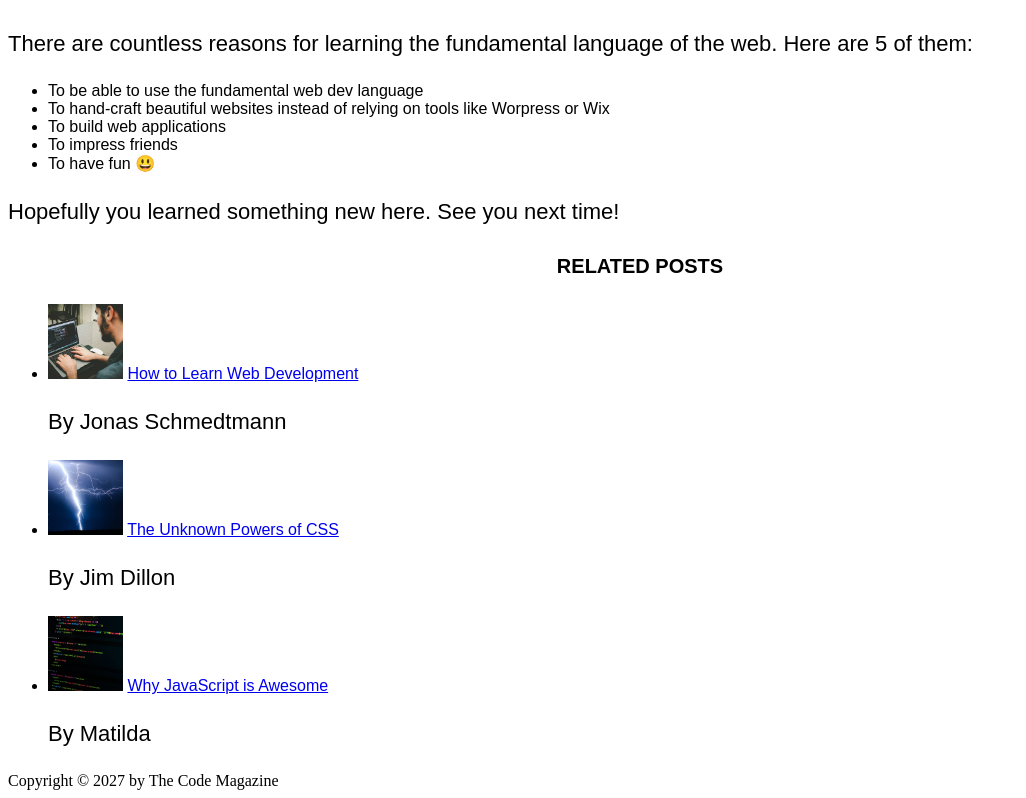
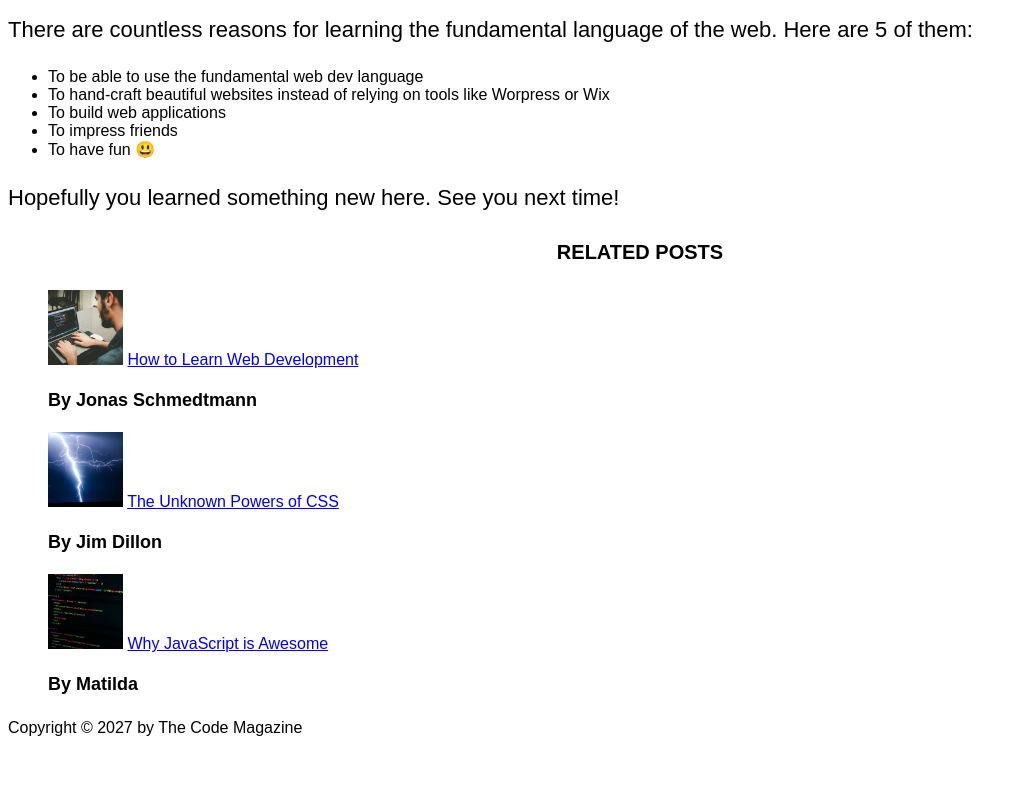
Before and after one commit to 08024763000biyi-dev/web-dev-journey-2026, a plain HTML site: page code-magazine/index.html in a window 1280 px wide. Shown: the part 1189-1987 px from the top of the page, without its empty margins (0-1026 px from the left). After the commit the page ends 1951 px from the top, so only its background shows below. Drawn offline with Linux system fonts and the light colour scheme.

Commit message:
learn: review CSS selectors, classes, and ID concepts

```diff
--- a/code-magazine/index.html
+++ b/code-magazine/index.html
@@ -4,13 +4,14 @@
     <meta charset="UTF-8" />
     <meta name="viewport" content="width=device-width, initial-scale=1.0" />
     <title>The Basic Language of Web: HTM</title>
-    <link rel="stylesheet" href="style.css">
+    <link rel="stylesheet" href="style.css" />
   </head>
   <body>
     <header>
       <h1>📘 The Code Magazine</h1>
 
       <nav><a href="blog.html">Blog Challenges Flexbox CSS Grid</a></nav>
+
     </header>
 
     <article>
@@ -24,7 +25,7 @@
           height="50"
         />
 
-        <p>Posted by <strong>Laura Jones</strong> on Monday, June 21st 2027</p>
+        <p id="author">Posted by <strong>Laura Jones</strong> on Monday, June 21st 2027</p>
 
         <img
           src="images/post-img.jpg"
@@ -101,7 +102,7 @@
 
     <aside>
       <h4>Related posts</h4>
-      <ul>
+      <ul class="related">
         <li>
           <img
             src="images/related-1.jpg"
@@ -110,7 +111,7 @@
             height="75"
           />
           <a href="#">How to Learn Web Development</a>
-          <p>By Jonas Schmedtmann</p>
+          <p class="related-author">By Jonas Schmedtmann</p>
         </li>
         <li>
           <img
@@ -120,7 +121,7 @@
             height="75"
           />
           <a href="#">The Unknown Powers of CSS</a>
-          <p>By Jim Dillon</p>
+          <p class="related-author">By Jim Dillon</p>
         </li>
         <li>
           <img
@@ -130,11 +131,14 @@
             height="75"
           />
           <a href="#">Why JavaScript is Awesome</a>
-          <p>By Matilda</p>
+          <p class="related-author">By Matilda</p>
         </li>
       </ul>
     </aside>
 
-    <footer>Copyright &copy; 2027 by The Code Magazine</footer>
+    <footer>
+      <p id="copyright">
+      Copyright &copy; 2027 by The Code Magazine</footer>
+      </p>
   </body>
 </html>
--- a/code-magazine/style.css
+++ b/code-magazine/style.css
@@ -1,35 +1,68 @@
+h1,
+h2,
+h3,
+h4,
+p,
+li {
+  font-family: sans-serif;
+}
+
 h1 {
   color: blue;
   font-size: 26xp;
-  font-family: sans-serif;
   text-transform: uppercase;
   font-style: italic;
 }
 
 h2 {
   font-size: 40px;
-  font-family: sans-serif;
 }
 
-h3{
-    font-size: 30px;
-    font-family: sans-serif;
+h3 {
+  font-size: 30px;
 }
 
-h4{
-    font-size: 20px;
-    font-family: sans-serif;
-    text-transform: uppercase;
-    text-align: center;
+h4 {
+  font-size: 20px;
+  text-transform: uppercase;
+  text-align: center;
 }
 
 p {
   font-size: 22px;
-  font-family: sans-serif;
   line-height: 1.5;
 }
 
-li{
-    font-family: sans-serif;
-    font-size: 16px;
+li {
+  font-size: 16px;
 }
+
+/* footer p {
+  font-size: 16px;
+} */
+
+/* article header p{
+  font-style: italic;
+} */
+
+#author {
+  font-style: italic;
+  font-size: 18px;
+}
+
+#copyright {
+  font-size: 16px;
+}
+
+.related-author {
+  font-size: 18px;
+  font-weight: bold;
+}
+
+/* ul{
+  list-style: none;
+} */
+
+.related{
+  list-style: none;
+}
```
